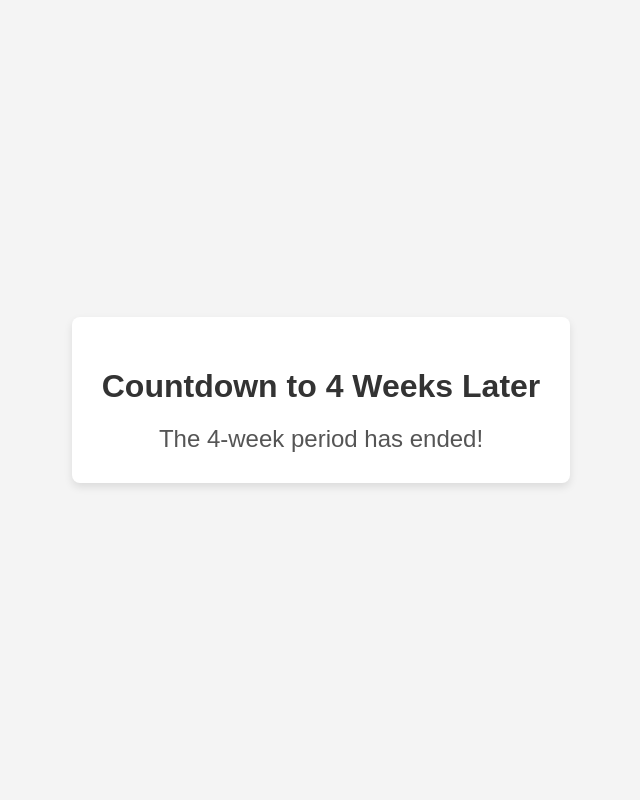
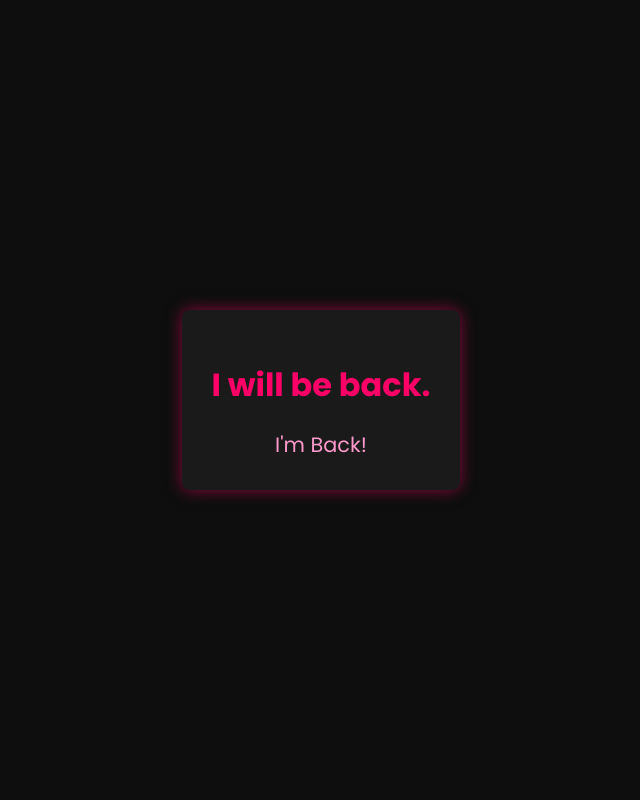
Before and after one commit to iamshanevictor/ComebackTime, a Flask app: page / in a window 1280 px wide. Shown: the whole page, without its empty margins (319-959 px from the left). Run offline with Flask 3, Linux system fonts and the light colour scheme; data that the repository does not hold is empty; parts of the project's set-up code (start-up, migrations or seed data) failed here and were passed over.

Commit message:
index.html

```diff
--- a/templates/index.html
+++ b/templates/index.html
@@ -2,12 +2,19 @@
 <html>
   <head>
     <title>Shane</title>
-    <!-- Favicon Link: Place your favicon file in the static folder -->
+    <!-- Favicon Link -->
     <link rel="icon" href="{{ url_for('static', filename='favicon.ico') }}" type="image/x-icon">
+
+    <!-- Include the Poppins font -->
+    <link rel="preconnect" href="https://fonts.googleapis.com">
+    <link rel="preconnect" href="https://fonts.gstatic.com" crossorigin>
+    <link href="https://fonts.googleapis.com/css2?family=Poppins:wght@400;700&display=swap" rel="stylesheet">
+
     <style>
       body {
-        font-family: Arial, sans-serif;
-        background: #f4f4f4;
+        font-family: 'Poppins', sans-serif;
+        background: #0e0e0e; /* Dark background to match the image's mood */
+        color: #fff;
         display: flex;
         align-items: center;
         justify-content: center;
@@ -15,21 +22,25 @@
         margin: 0;
       }
       .container {
-        background: #fff;
+        background: #1a1a1a; /* Slightly lighter dark background for contrast */
         padding: 30px;
         border-radius: 8px;
-        box-shadow: 0 4px 8px rgba(0,0,0,0.1);
         text-align: center;
+        box-shadow: 0 0 15px rgba(255, 0, 102, 0.5); /* Pink glow effect */
+        max-width: 400px;
+        margin: auto;
       }
       h1 {
-        color: #333;
+        color: #ff0066; /* Neon pink for headings */
         margin-bottom: 20px;
+        font-weight: 700;
       }
       .countdown {
-        font-size: 1.5em;
-        color: #555;
+        font-size: 1.3em;
+        color: #ff99cc; /* Lighter pink for countdown text */
       }
     </style>
+
     <script type="text/javascript">
       // Parse the target date passed from Flask
       var targetDate = new Date("{{ target_date_str }}");
@@ -40,7 +51,7 @@
 
         // If time is up, display a message.
         if (timeLeft <= 0) {
-          document.getElementById("countdown").innerHTML = "The 4-week period has ended!";
+          document.getElementById("countdown").innerHTML = "I'm Back!";
           clearInterval(timer);
           return;
         }
@@ -65,7 +76,7 @@
   </head>
   <body>
     <div class="container">
-      <h1>Countdown to 4 Weeks Later</h1>
+      <h1>I will be back.</h1>
       <div class="countdown" id="countdown"></div>
     </div>
   </body>
```
